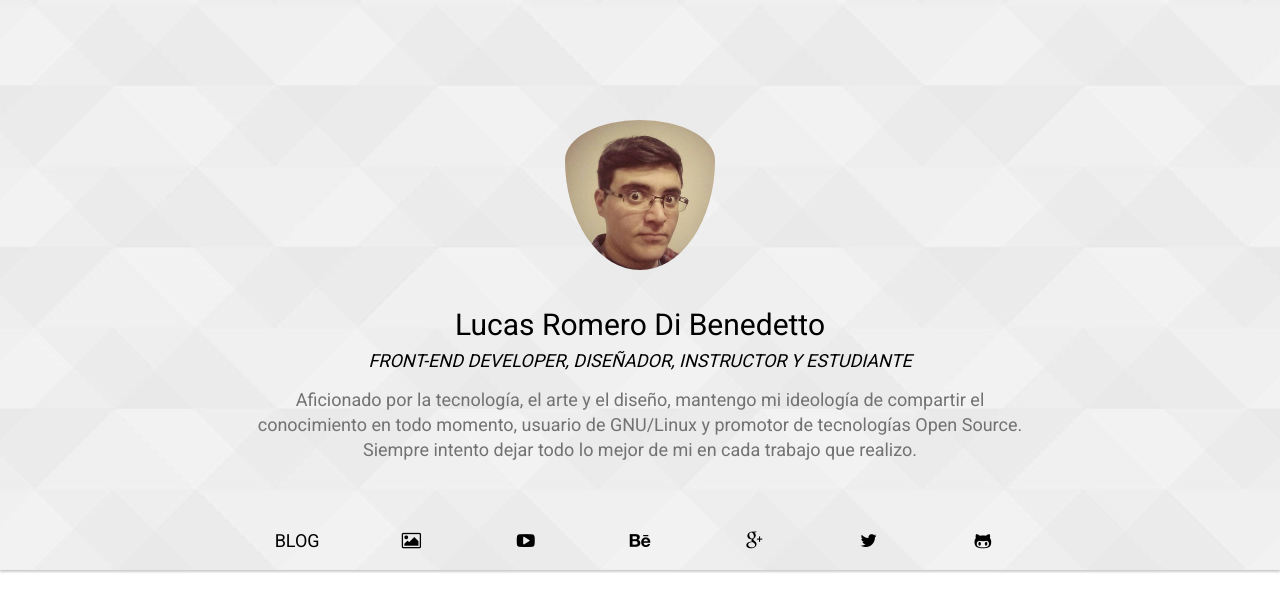
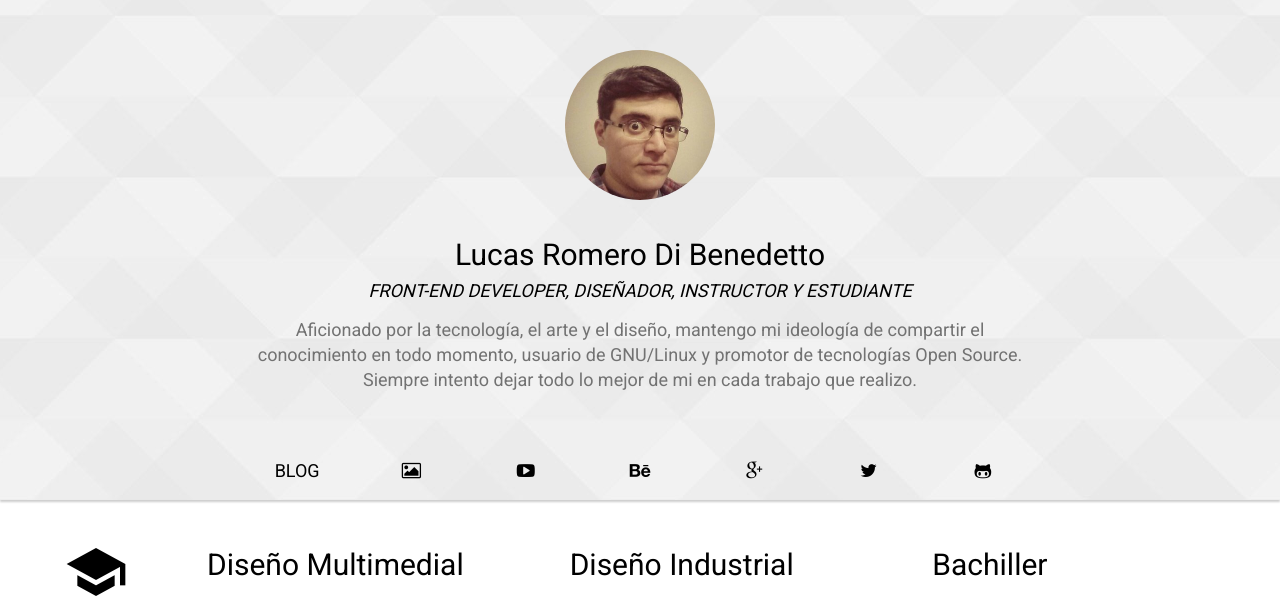
Before and after one commit to lucasromerodb/lucasromerodb.github.io, a PHP site: page /cv/index.html in a window 1280 px wide, with the pointer over the restyled element. Shown: the top 603 px of the page. Run offline with PHP 8.4, Linux system fonts and the light colour scheme.

Commit message:
CV v0.8.2

```diff
--- a/cv/css/front.css
+++ b/cv/css/front.css
@@ -90,10 +90,6 @@ header {
 	-o-transition: all 0.2s ease 0s;
 	transition: all 0.2s ease 0s;
 
-}
-
-.me img:hover {
-	padding-top: 70px;
 }
 
 .me div {
```
